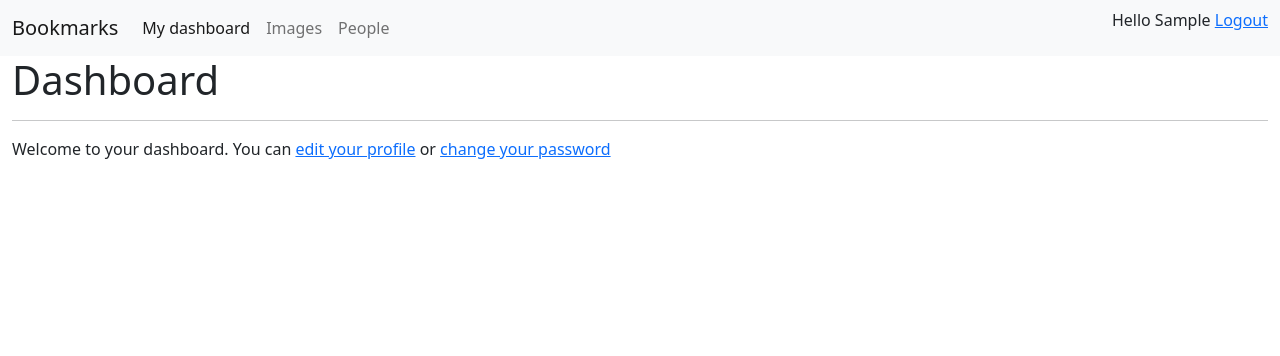
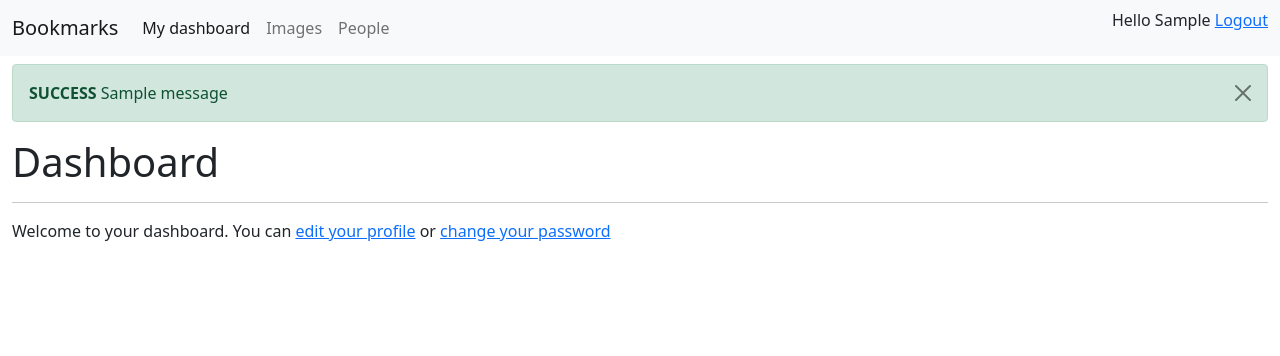
Before and after one commit to OleksiiMartseniuk/Social-Network, a Django app: page / in a window 1280 px wide. Shown: the top 356 px of the page. Run offline with Django 3.2, Linux system fonts and the light colour scheme; a user stored in the database is signed in; tables that the repository leaves empty hold one stand-in row (values such as "Sample post"); one stand-in notice (Sample message) is shown; some libraries are stand-ins or nearby versions.

Commit message:
Connecting the notification system

```diff
--- a/account/templates/base.html
+++ b/account/templates/base.html
@@ -43,6 +43,16 @@
         </div>
       </nav>
       <div class="container-xxl">
+
+        {% if messages %}
+          {% for message in messages %}
+            <div class="mt-2 alert alert-{% if message.tags == 'error'%}danger{%else%}{{message.tags}}{%endif%} alert-dismissible fade show" role="alert">
+              <strong>{{ message.tags|upper }}</strong> {{ message|safe }}
+              <button type="button" class="btn-close" data-bs-dismiss="alert" aria-label="Close"></button>
+            </div>
+          {% endfor %}
+        {% endif %}
+
         {% block content %} {% endblock %}
       </div>
     <script src="https://cdn.jsdelivr.net/npm/@popperjs/core@2.10.2/dist/umd/popper.min.js" integrity="sha384-7+zCNj/IqJ95wo16oMtfsKbZ9ccEh31eOz1HGyDuCQ6wgnyJNSYdrPa03rtR1zdB" crossorigin="anonymous"></script>
--- a/account/views.py
+++ b/account/views.py
@@ -2,6 +2,7 @@ from django.shortcuts import render
 from django.contrib.auth.decorators import login_required
 from . import forms
 from .models import Profile
+from django.contrib import messages
 
 
 @login_required
@@ -39,6 +40,9 @@ def edit(request):
         if user_form.is_valid() and profile_form.is_valid():
             user_form.save()
             profile_form.save()
+            messages.success(request, 'Profile updated successfully')
+        else:
+            messages.error(request, 'Error updating your profile')
     else:
         user_form = forms.UserEditForm(instance=request.user)
         profile_form = forms.ProfileEditForm(instance=request.user.profile)
```
